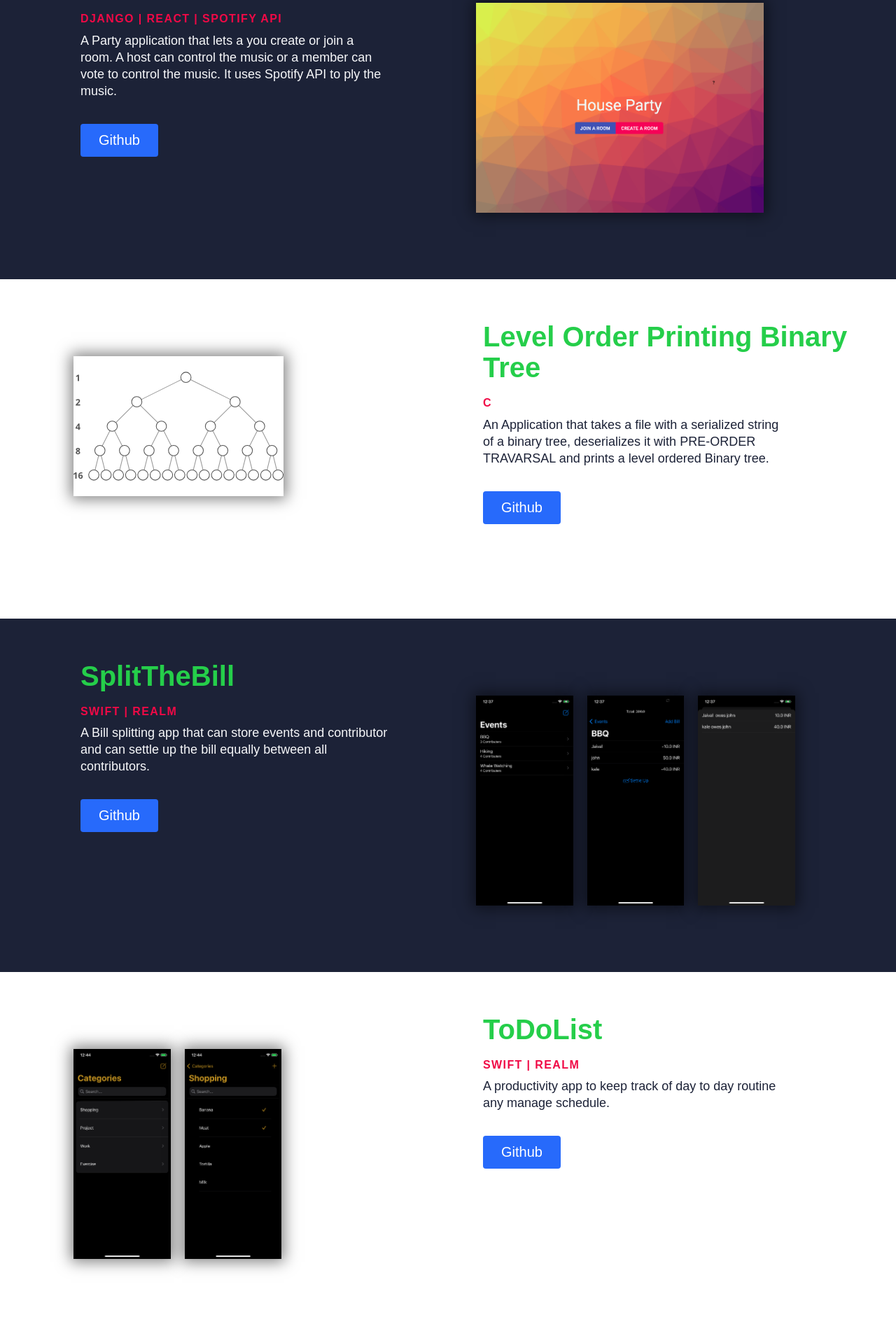
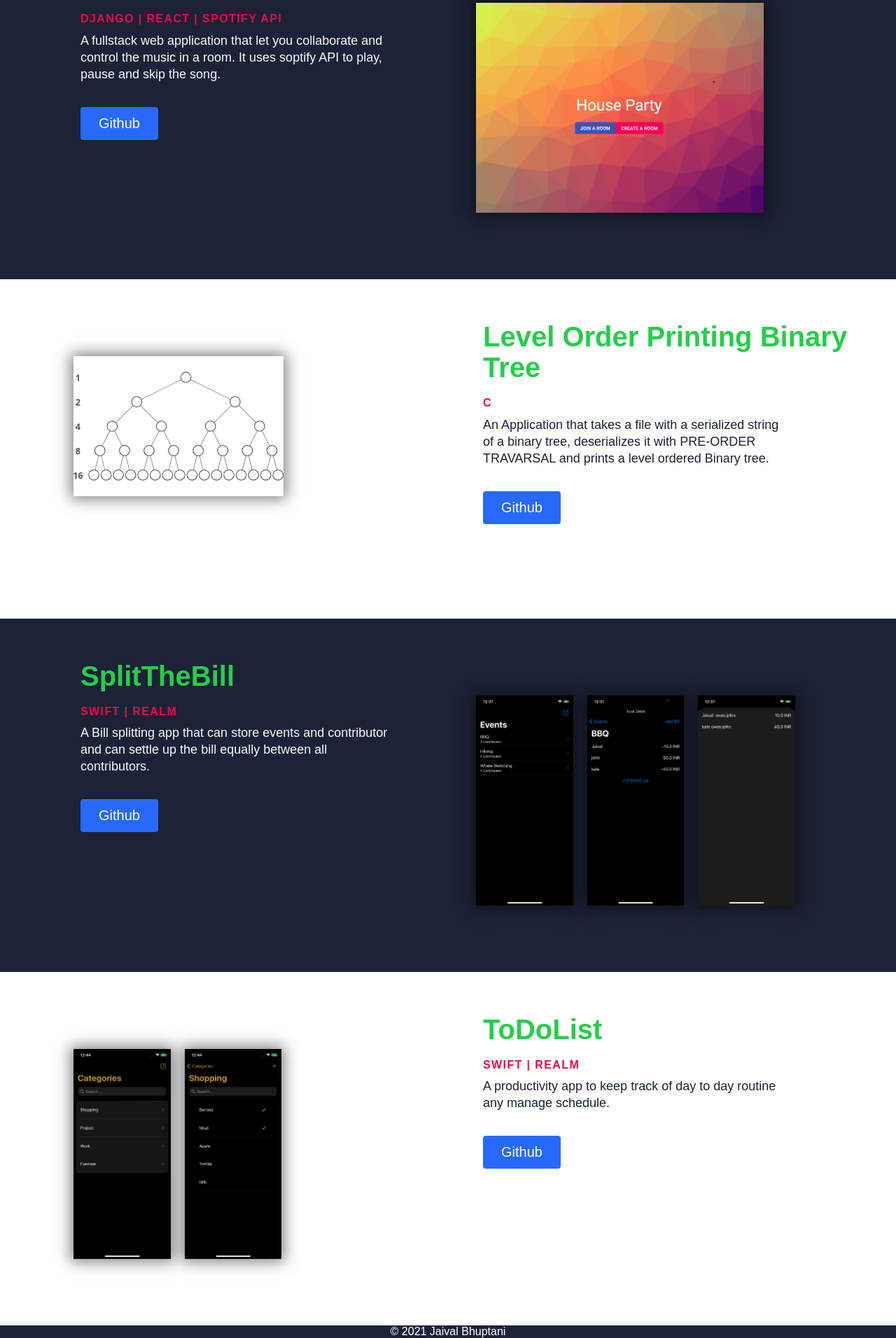
Before and after one commit to JaivalBhup/JaivalBhuptani, a React (Create React App) app: page / in a window 1280 px wide. Shown: the part 1356-3268 px from the top of the page at 70% size. Built offline with nearby package versions, Linux system fonts and the light colour scheme.

Commit message:
footeradded

```diff
--- /dev/null
+++ b/src/components/Footer.js
@@ -0,0 +1,11 @@
+import React from 'react'
+import './main.css'
+function Footer() {
+    return (
+        <div class="footer">
+            <p>&#xa9; 2021 Jaival Bhuptani</p>
+        </div>
+    )
+}
+
+export default Footer
--- a/src/components/Project.js
+++ b/src/components/Project.js
@@ -2,6 +2,7 @@ import React from 'react'
 import { Link } from 'react-router-dom'
 import {Button} from './Button'
 import './Project.css'
+import './main.css'
 
 
     function Main({img,img2,img3,imgStart, topLine, headLine, lightText, description, subtitle, buttonLabel, location, lightBg}){
--- a/src/components/main.css
+++ b/src/components/main.css
@@ -131,6 +131,14 @@ img {
 .down-arr {
   color: #fff;
 }
+.footer {
+  width: 100%;
+  height: 5%;
+  background-color: #1c2237;
+  color: white;
+  text-align: center;
+}
+
 @media screen and (max-width: 786px) {
   .container {
     padding-right: 30px;
--- a/src/components/pages/HomePage/Home.js
+++ b/src/components/pages/HomePage/Home.js
@@ -1,5 +1,6 @@
 import React from 'react'
 import Main from '../../Main'
+import Footer from '../../Footer'
 import Project from "../../Project";
 import {homeObj} from './Data'
 import {Projects} from './Projects'
@@ -10,6 +11,7 @@ function Home() {
             {Projects.map((project)=>{
                 return <Project {...project}></Project>
             })}
+            <Footer/>
         </>
     )
 }
--- a/src/components/pages/HomePage/Projects.js
+++ b/src/components/pages/HomePage/Projects.js
@@ -21,7 +21,7 @@ export const Projects = [{
     topLine: "House Party",
     headLine: "Django | React | Spotify API",
     lightText: true,
-    description: "A Party application that lets a you create or join a room. A host can control the music or a member can vote to control the music. It uses Spotify API to ply the music.",
+    description: "A fullstack web application that let you collaborate and control the music in a room. It uses soptify API to play, pause and skip the song.",
     subtitle: "",
     buttonLabel:"Github",
     location: "https://github.com/JaivalBhup/HouseParty",
```
Also changed, not shown: 1 other file (tests, documents, lock files or other folders).
